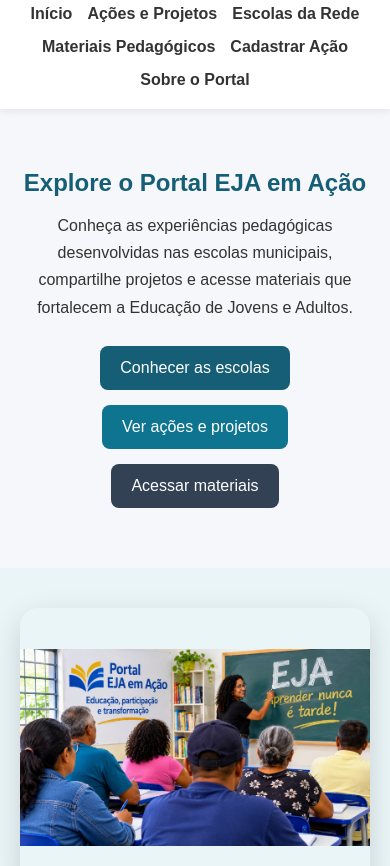
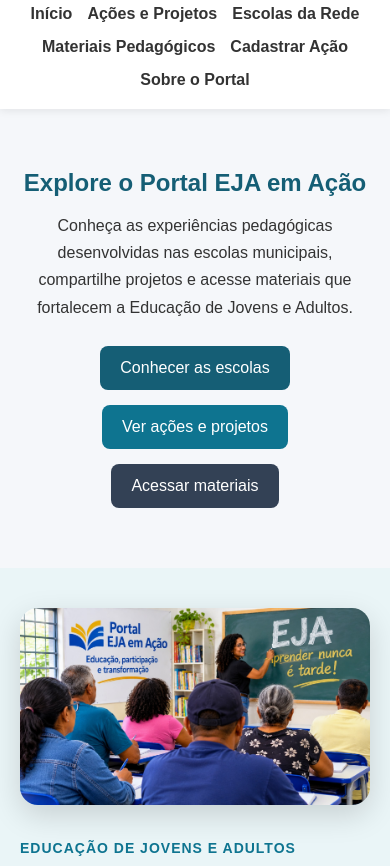
Before and after one commit to paulinhocunhacosta-hash/portal-eja-em-acao, a plain HTML site: page index.html in a window 390 px wide. Shown: the part 87-953 px from the top of the page. Drawn offline with Linux system fonts and the light colour scheme.

Commit message:
Update style.css

```diff
--- a/style.css
+++ b/style.css
@@ -287,8 +287,10 @@ footer {
     }
 
     .banner-imagem img {
-        height: 280px;
-    }
+    width: 100%;
+    height: auto;
+    object-fit: contain;
+}
 
     .banner h2 {
         font-size: 36px;
```
